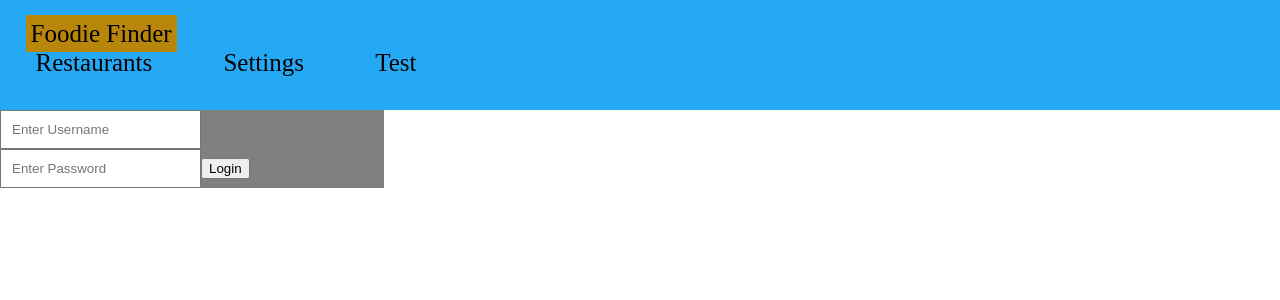
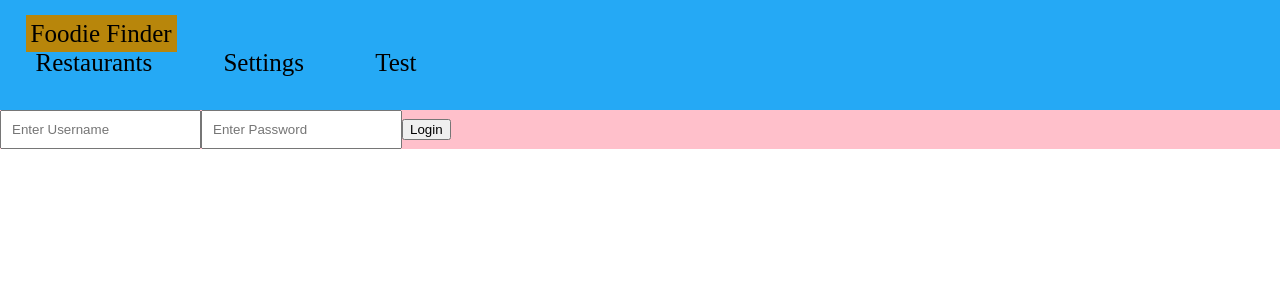
Before and after one commit to alvjg/food-app, a React (Create React App) app: page / in a window 1280 px wide. Shown: the top 300 px of the page. Built offline with nearby package versions, Linux system fonts and the light colour scheme.

Commit message:
fix attempt

```diff
--- a/src/App.css
+++ b/src/App.css
@@ -2,7 +2,7 @@ html,
 body {
     display: flex;
     height: 100%;
-    width: 10 0%;
+    width: 100%;
 
     /* background: linear-gradient(to top, rgba(43, 64, 48, 1), rgba(108, 189, 129, 1));
     background: -webkit-linear-gradient(to top, rgba(43, 64, 48, 1), rgba(108, 189, 129, 1));
@@ -25,10 +25,11 @@ body {
 
 /* Login form */
 .login-form {
-    align-items: center;
-    background-color: grey;
-    height: 80%;
-    width: 30%;
+    /*position: relative;*/
+    border-color: blue;
+    top:40%;
+    height: 100%;
+    width:80%;
 }
 
 
@@ -42,3 +43,14 @@ input {
     border-color: black;
     border-width: 50px;
 }
+
+.main{
+    position: relative;
+    background-color: pink;
+
+    width:100%;
+    height:100%;
+    border: 60px 500px blue;
+    border-width: thick;
+
+}
--- a/src/components/Home.js
+++ b/src/components/Home.js
@@ -17,10 +17,12 @@ const Home = () => {
                 (<Blank />)
 
                 :
-                (<div class="login-form">
-                    <input type="text" placeholder="Enter Username" required></input>
-                    <input type="text" placeholder="Enter Password" required></input>
-                    <button type="submit" onCLick={handleLogin}>Login</button>
+                (<div class="main">
+                    <div class="login-form">
+                        <input type="text" placeholder="Enter Username" required></input>
+                        <input type="text" placeholder="Enter Password" required></input>
+                        <button type="submit" onCLick={handleLogin}>Login</button>
+                    </div>
                 </div>)
             }
         </>)
```
